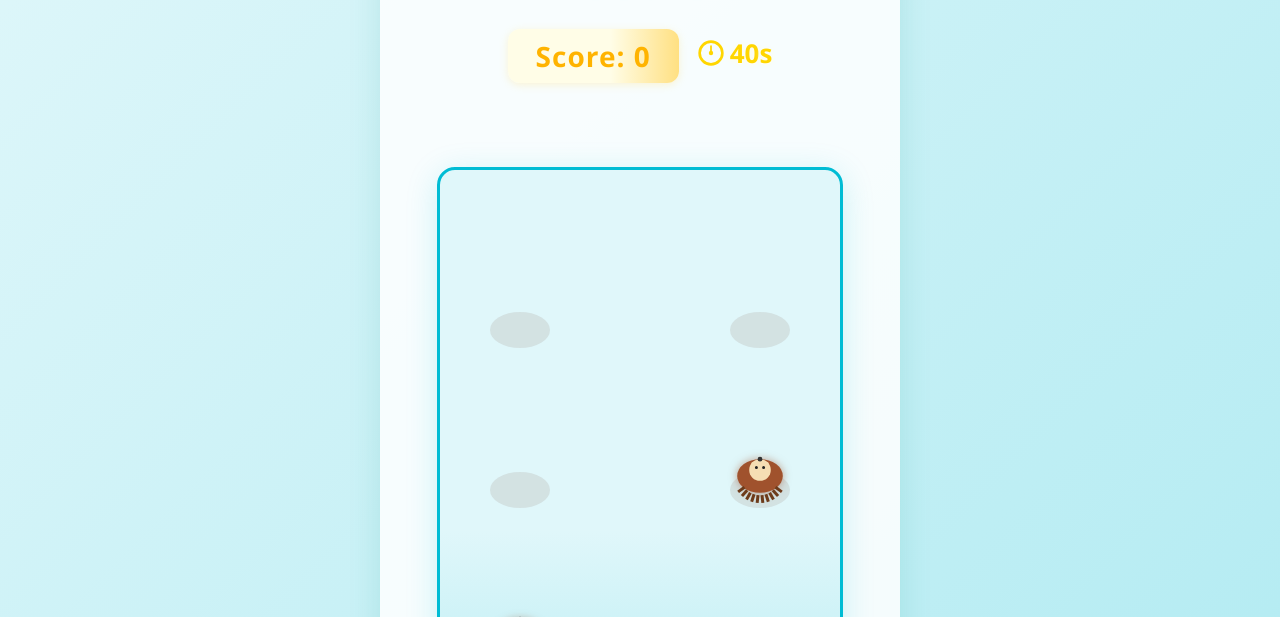
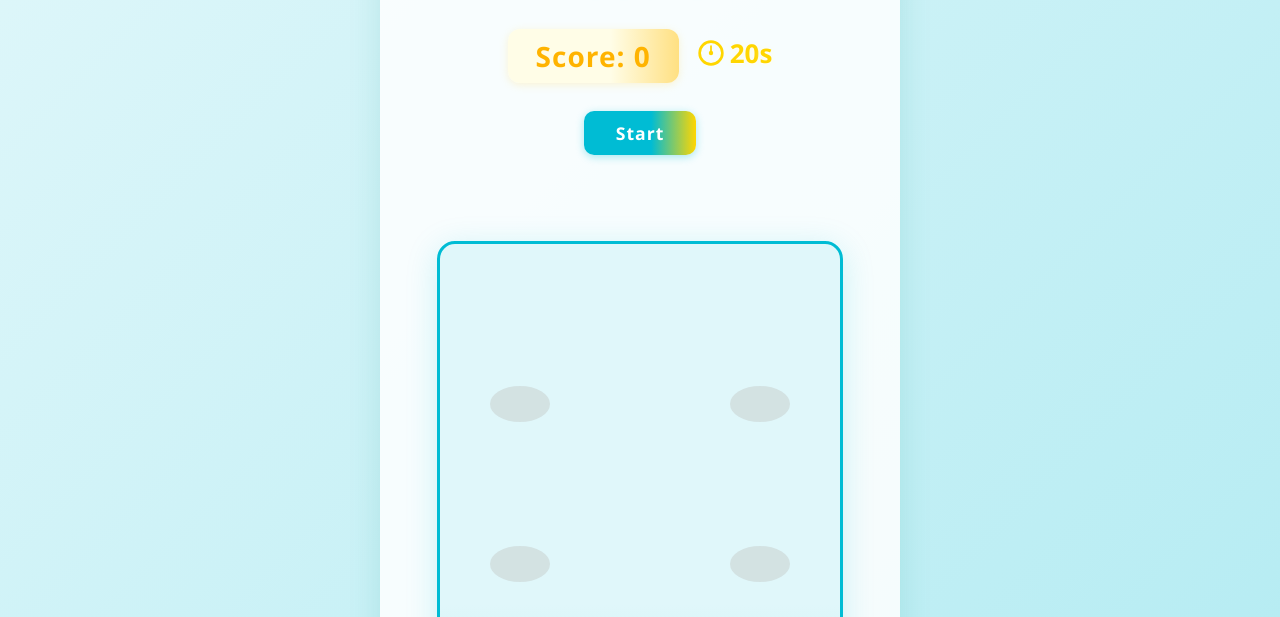
Before and after one commit to kassidystevenson/cautious-octo-doodle, a plain HTML site: page index.html in a window 1280 px wide. Shown: the part 183-800 px from the top of the page. Drawn offline with Linux system fonts and the light colour scheme.

Commit message:
Implement start button functionality and adjust timer settings for game initiation

```diff
--- a/index.html
+++ b/index.html
@@ -30,6 +30,7 @@
         <span id="timer-value">45</span>s
       </div>
     </div>
+    <button id="start-btn" class="game-btn" style="margin-bottom: 18px;">Start</button>
     <div id="message"></div>
     <div class="milestone" id="milestone"></div>
     <canvas id="gameCanvas" width="400" height="600"></canvas>
@@ -52,6 +53,7 @@
     const finalScoreEl = document.getElementById('final-score');
     const restartBtn = document.getElementById('restart-btn');
     const resetBtn = document.getElementById('reset-btn');
+    const startBtn = document.getElementById('start-btn');
 
     // Game settings
     const MOLE_SIZE = 60;
@@ -71,10 +73,11 @@
     let gameActive = true;
 
     // Timer variables
-    let timeLeft = 45;
+    let timeLeft = 20;
     const timerValueEl = document.getElementById('timer-value');
     const timerEl = document.getElementById('timer');
     let timerInterval = null;
+    let gameStarted = false;
 
     // Predefined holes (positions)
     const holes = [
@@ -358,6 +361,7 @@
     function showGameOver() {
       finalScoreEl.textContent = `Final Score: ${score}`;
       gameOverModal.style.display = "flex";
+      startBtn.style.display = ""; // Show start button again for new game
     }
 
     function hideGameOver() {
@@ -370,28 +374,26 @@
       obstacles = [];
       pops = [];
       lastMilestone = 0;
-      timeLeft = 45;
+      timeLeft = 20;
       gameActive = true;
       scoreEl.textContent = 'Score: 0';
       messageEl.textContent = '';
       milestoneEl.textContent = '';
       updateTimerDisplay();
+      gameStarted = false;
+      startBtn.style.display = ""; // Show start button
     }
 
     function restartGame() {
       hideGameOver();
       resetGameVars();
-      gameLoop();
-      startTimer();
+      // Don't start timer or game loop yet, wait for Start button
     }
 
     function resetAll() {
       hideGameOver();
       resetGameVars();
-      // Optionally, you could reload the page for a full reset:
-      // location.reload();
-      gameLoop();
-      startTimer();
+      // Don't start timer or game loop yet, wait for Start button
     }
 
     restartBtn.onclick = restartGame;
@@ -422,12 +424,28 @@
     }
 
     // Fast-paced spawn
-    setInterval(spawnMole, MOLE_POPUP_INTERVAL);
-    setInterval(spawnObstacle, MOLE_POPUP_INTERVAL);
+    let moleInterval = null;
+    let obstacleInterval = null;
 
-    // Start game
-    gameLoop();
-    startTimer();
+    function startGame() {
+      if (gameStarted) return;
+      gameStarted = true;
+      startBtn.style.display = "none";
+      gameActive = true;
+      updateTimerDisplay();
+      gameLoop();
+      startTimer();
+      if (moleInterval) clearInterval(moleInterval);
+      if (obstacleInterval) clearInterval(obstacleInterval);
+      moleInterval = setInterval(spawnMole, MOLE_POPUP_INTERVAL);
+      obstacleInterval = setInterval(spawnObstacle, MOLE_POPUP_INTERVAL);
+    }
+
+    startBtn.onclick = startGame;
+
+    // On load, show only the start button, don't start game/timer/intervals
+    resetGameVars();
+    drawGame();
   </script>
 </body>
 </html>
```
